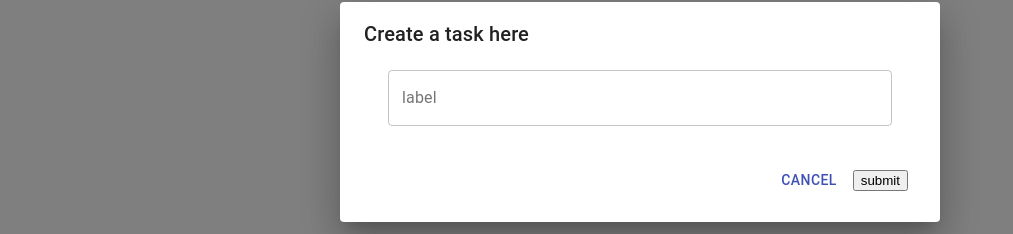
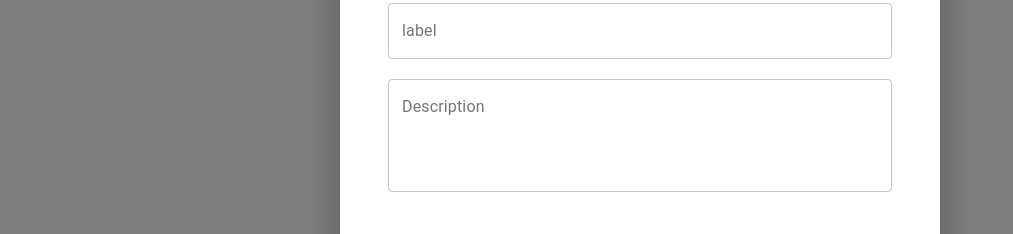
Before and after one commit to khaoula2022/to-do-app-front2, a React (Create React App) app: page /app/tasks in a window 1280 px wide. Both pictures are taken after a click on the button "Create a new Task !". Shown: the part 288-522 px from the top of the page, without its empty margins (0-1013 px from the left). Built offline with nearby package versions, Linux system fonts and the light colour scheme; no server answers.

Commit message:
Update addTask.js

```diff
--- a/src/appBase/tasks/addTask.js
+++ b/src/appBase/tasks/addTask.js
@@ -127,6 +127,19 @@ function AddTask({ currentId, setcurrentId }) {
                 }
               />
               <p>{errors.label?.message} </p>
+              <TextField
+                variant="outlined"
+                {...register("description")}
+                label="Description"
+                fullWidth
+                multiline
+                rows={4}
+                value={taskData.description}
+                onChange={(e) =>
+                  setTaskData({ ...taskData, description: e.target.value })
+                }
+              />
+              <p>{errors.description?.message} </p>
             </DialogContent>
             <DialogActions>
               <Button onClick={handleClose} color="primary">
```
